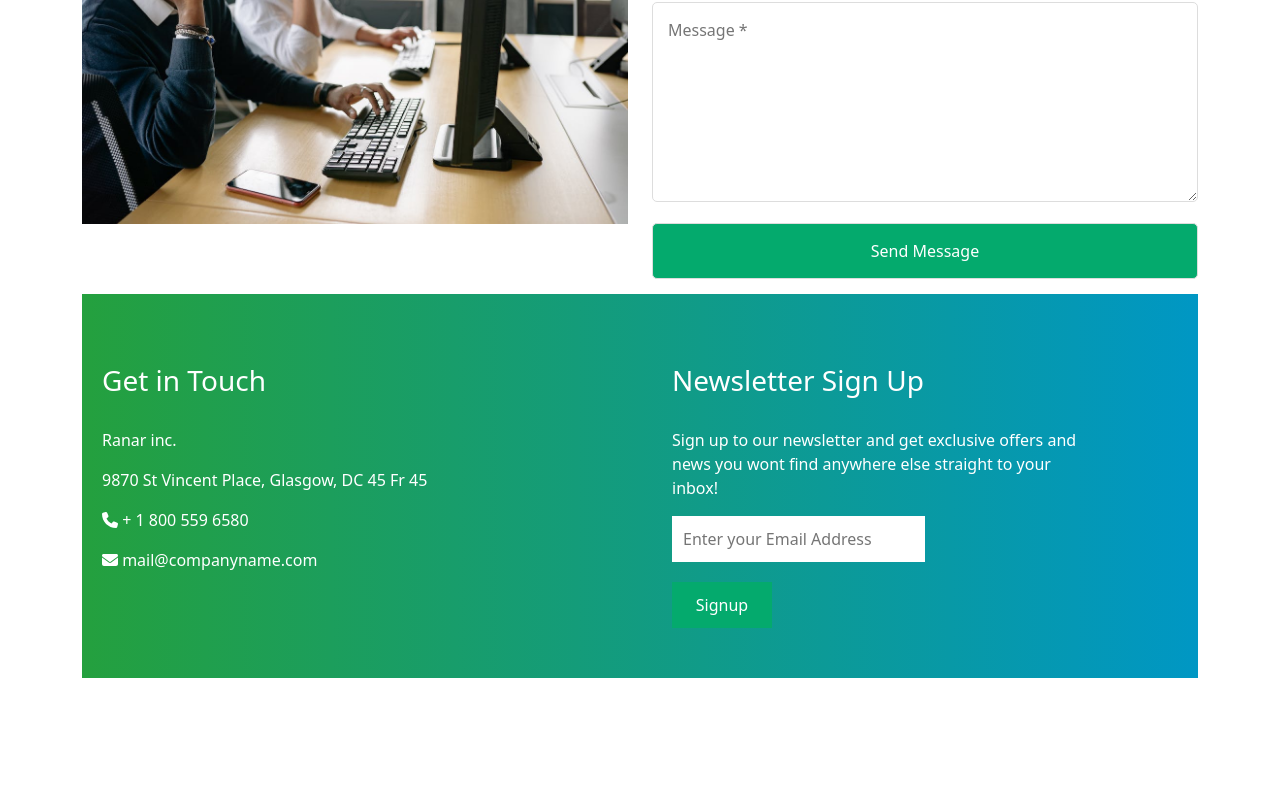
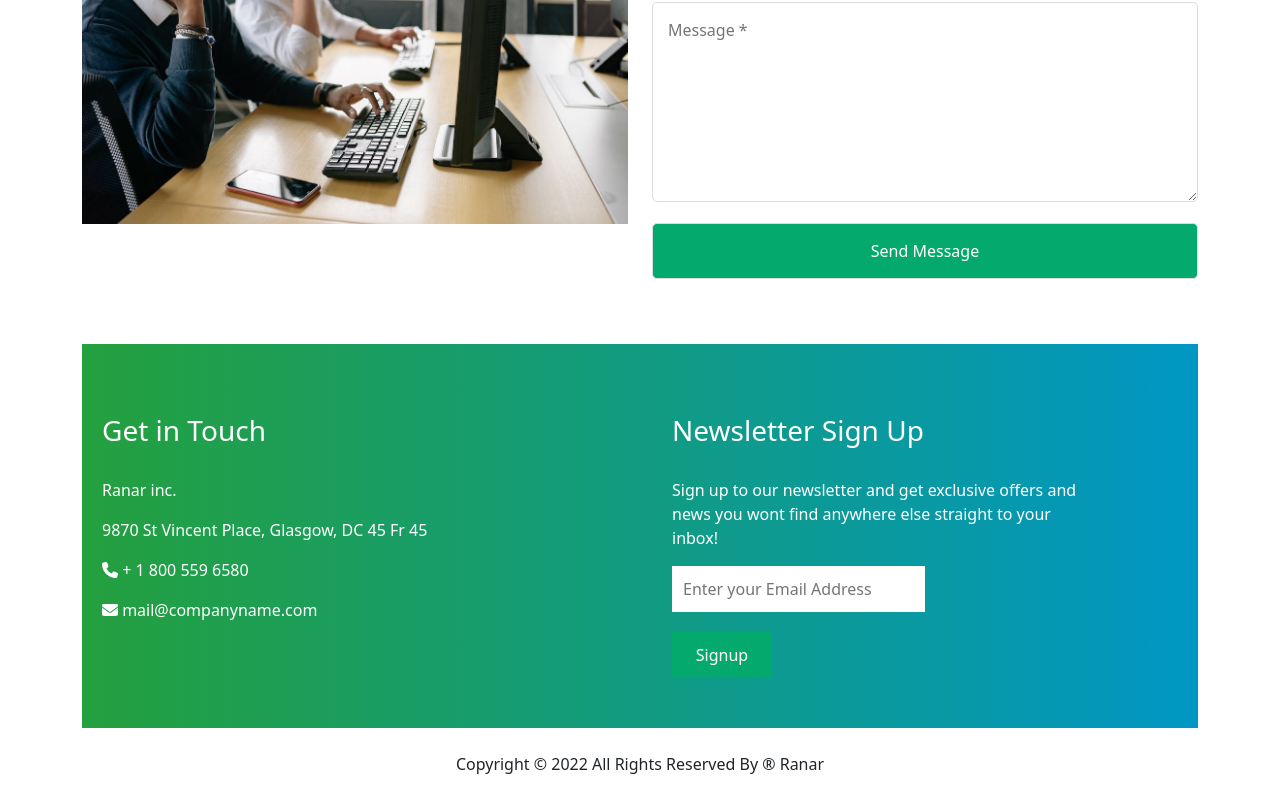
Before and after one commit to shantovai024/ranar-client, a React (Create React App) app: page / in a window 1280 px wide. Shown: the part 1644-2444 px from the top of the page. Before the commit the page ends 2322 px from the top, so only its background shows below. Built offline with nearby package versions, Linux system fonts and the light colour scheme.

Commit message:
footer done

```diff
--- a/src/Components/Contact/Contact.js
+++ b/src/Components/Contact/Contact.js
@@ -3,6 +3,9 @@ import './Contact.css'
 import contact from '../images/contact.jpeg'
 
 const Contact = () => {
+    let handleContactForm = (event) => {
+        event.preventDefault()
+    }
     return (
         <div>
             <div className="row">
@@ -16,7 +19,7 @@ const Contact = () => {
                 </div>
                 <div className="col-xl-6">
                     <div className="contact-form">
-                        <form action="">
+                        <form onSubmit={handleContactForm}>
                             <input type="text" placeholder='Your Name *' />
                             <input type="email" placeholder='Your Email *' />
                             <textarea type="text" placeholder='Message *' />
--- a/src/Components/Footer/Footer.js
+++ b/src/Components/Footer/Footer.js
@@ -8,7 +8,8 @@ const Footer = () => {
         event.preventDefault()
     }
     return (
-        <div className="footer-area pt-50 pb-30 bg-footer">
+        <>
+            <div className="footer-area pt-50 pb-30 mt-50 bg-footer">
                 <div className='row'>
                     <div className="col-xl-6">
                         <div className="footer-left">
@@ -31,6 +32,10 @@ const Footer = () => {
                     </div>
                 </div>
             </div>
+            <div className="footer-copyright">
+                <p className='text-center mt-3 pt-2 pb-2'>Copyright &#169; 2022 All Rights Reserved By &#174; Ranar</p>
+            </div>
+        </>
     );
 };
 
```
Lines whose indentation alone changed are shown as unchanged.
